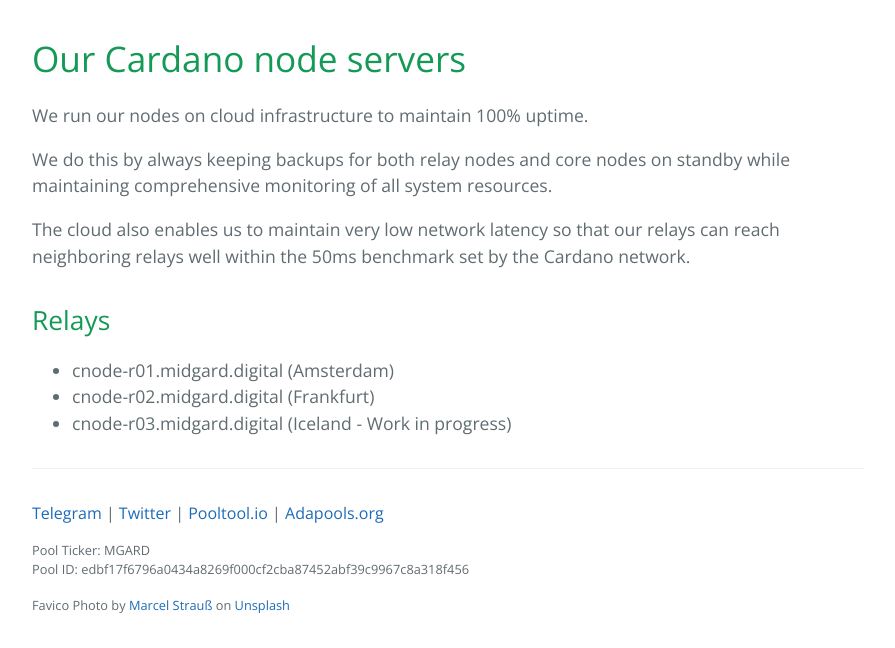
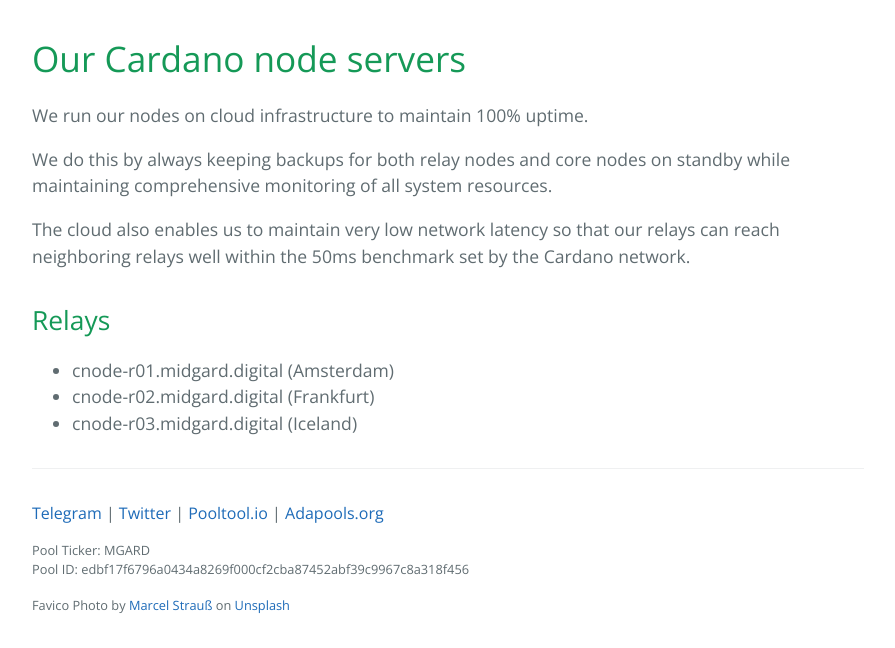
Before and after one commit to midgard-digital/midgard-digital.github.io, a Jekyll site: the page built from nodes.md, in a window 1280 px wide. Shown: the part 383-1031 px from the top of the page, without its empty margins (192-1087 px from the left). Built offline with Jekyll 4.4.1, drawn with Linux system fonts in a browser that asks for light colours.

Commit message:
Update nodes.md

```diff
--- a/nodes.md
+++ b/nodes.md
@@ -15,4 +15,4 @@
 ## Relays
 - cnode-r01.midgard.digital (Amsterdam)
 - cnode-r02.midgard.digital (Frankfurt)
-- cnode-r03.midgard.digital (Iceland - Work in progress)
+- cnode-r03.midgard.digital (Iceland)
```
